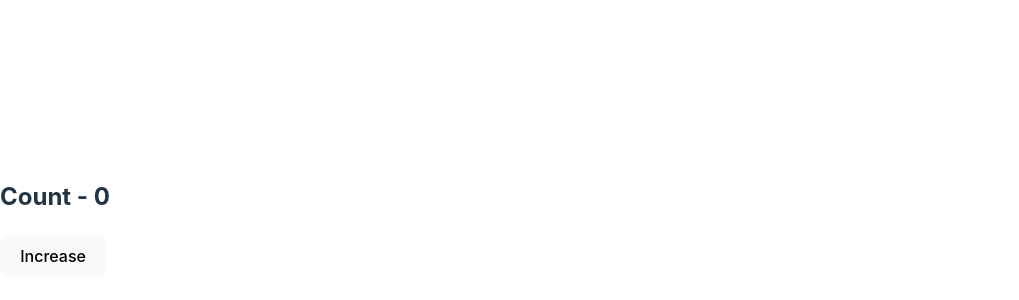
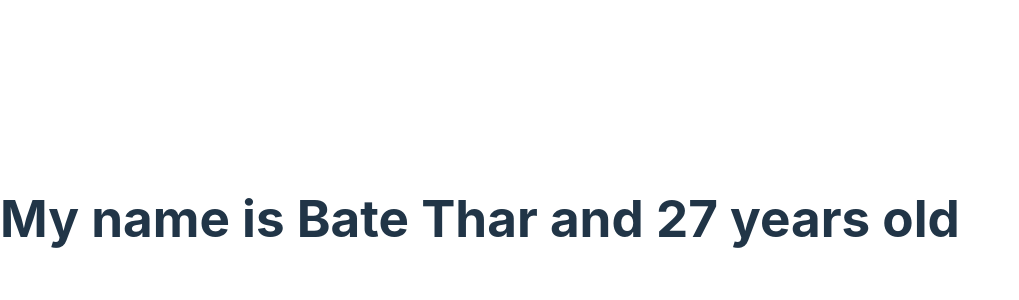
Before and after one commit to Kaung-Myat-Hun/react-learning-book, a React (Vite) app: page / in a window 1280 px wide. Shown: the part 182-482 px from the top of the page, without its empty margins (0-1019 px from the left). Built offline with nearby package versions, Linux system fonts and the light colour scheme; no server answers.

Commit message:
learning to context api & useContext

```diff
--- a/src/App.jsx
+++ b/src/App.jsx
@@ -5,6 +5,11 @@ import ConditionalRendering from "./ConditionalRendering"
 import Lifecycle from "./Lifecycle"
 import ComponentA from "./ComponentA"
 import UseEffectHook from "./useEffectHook"
+import Component from "./component/Component"
+import { createContext } from "react"
+
+export const NameContext = createContext();
+export const AgeContext = createContext();
 
 function App() {
 
@@ -16,7 +21,12 @@ function App() {
       {/* <ConditionalRendering></ConditionalRendering> */}
       {/* <Lifecycle/> */}
       {/* <ComponentA /> */}
-      <UseEffectHook />
+      {/* <UseEffectHook /> */}
+      <NameContext.Provider value={"Bate Thar"}>
+        <AgeContext.Provider value={27}>
+          <Component />
+        </AgeContext.Provider>
+      </NameContext.Provider>
     </>
   )
 }
--- /dev/null
+++ b/src/component/Component.jsx
@@ -0,0 +1,5 @@
+import Child from  './child/Child'
+
+export default function Component() {
+  return <Child />;
+}
--- /dev/null
+++ b/src/component/child/Child.jsx
@@ -0,0 +1,5 @@
+import GrandChild from './grand_child/GrandChild'
+
+export default function Child() {
+  return <GrandChild />
+}
--- /dev/null
+++ b/src/component/child/grand_child/GrandChild.jsx
@@ -0,0 +1,12 @@
+import { NameContext,AgeContext } from "../../../App"
+import { useContext } from "react"
+
+function GrandChild() {
+  const name = useContext(NameContext)
+  const age = useContext(AgeContext)
+  return (
+    <h1>My name is {name} and {age} years old</h1>
+  )
+}
+
+export default GrandChild
--- a/src/useEffectHook.jsx
+++ b/src/useEffectHook.jsx
@@ -13,11 +13,11 @@ function UseEffectHook() {
     console.log(resdata)
   }
   useEffect(() => {
-    window.addEventListener("resize" , resizeHandler)
+    // window.addEventListener("resize" , resizeHandler)
     console.log("useEffect hook is start")
     getData() // ‌api side effect function
     return() => {
-      window.removeEventListener("resize", resizeHandler)
+      // window.removeEventListener("resize", resizeHandler)
     }
   },[count])
 
```
